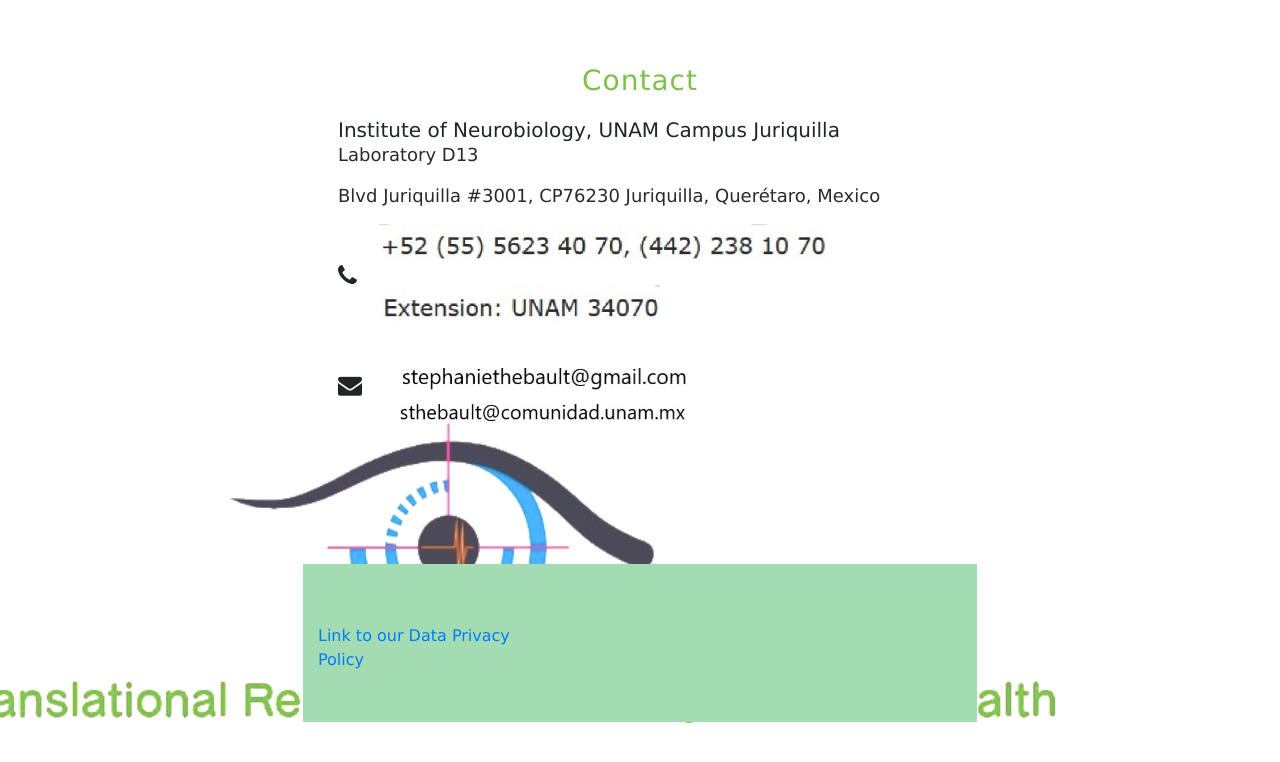
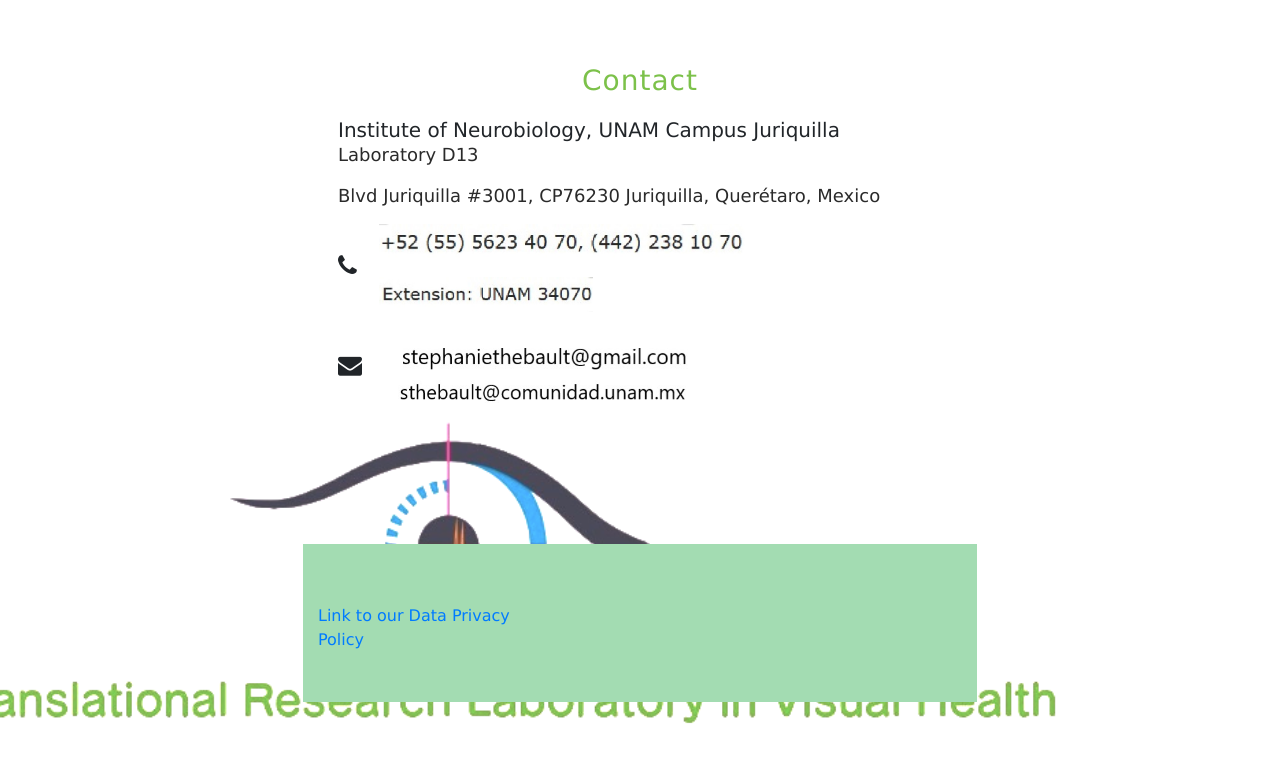
Before and after one commit to LabSaludVisual/web-lab-salud-visual, a plain HTML site: page index.html in a window 1280 px wide. Shown: the part 6173-6935 px from the top of the page. Drawn offline with Linux system fonts and the light colour scheme.

Commit message:
Update style.css

```diff
--- a/assets/css/style.css
+++ b/assets/css/style.css
@@ -467,13 +467,13 @@ body::before {
 .contact-image1 {
   display: block;
   margin-right: 20px; /* 20px de espacio a la derecha de la imagen */
-  max-width: 80%;
+  max-width: 65%;
   height: auto;
 }
 .contact-image3 {
   display: block;
   margin-right: 20px; /* 20px de espacio a la derecha de la imagen */
-  max-width: 50%;
+  max-width: 38%;
   height: auto;
 }
 .contact-image {
```
